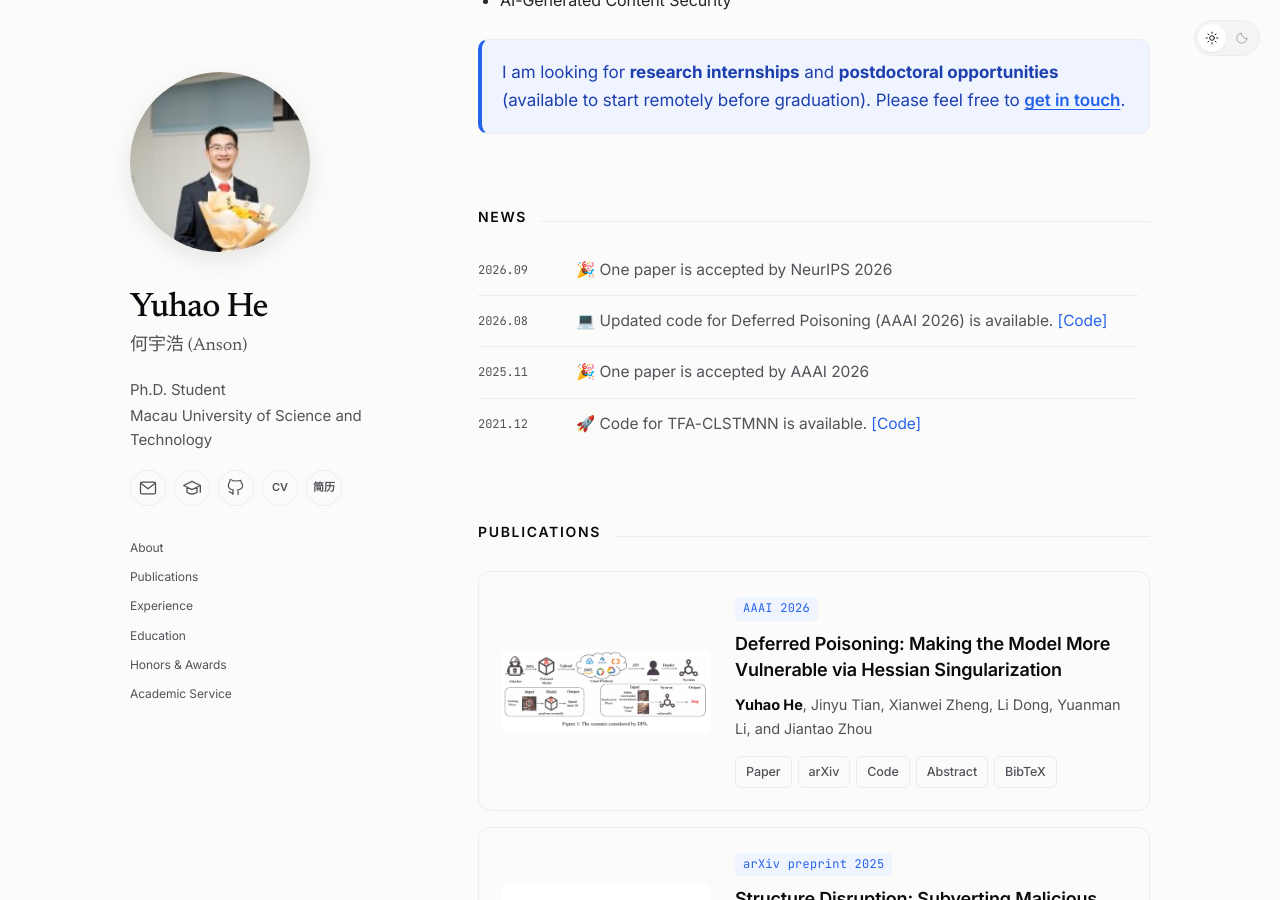
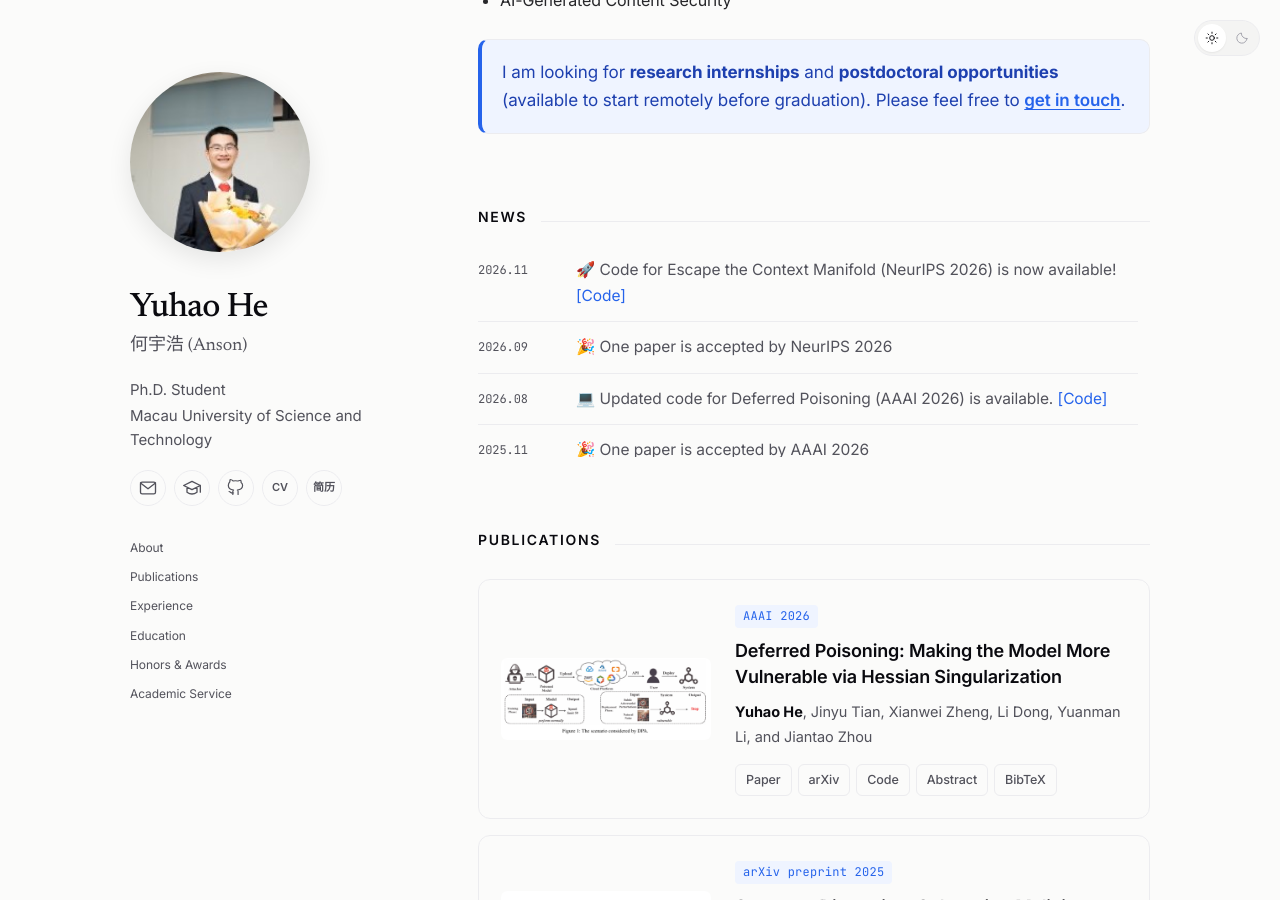
Before and after one commit to Anson-He/Anson-He.github.io, a Jekyll site: the page built from _pages/about.md, in a window 1280 px wide and 900 px high, scrolled down 477 px. Built offline with Jekyll 4.4.1, drawn with Linux system fonts in a browser that asks for light colours.

Commit message:
Correct code release News to NeurIPS paper Escape the Context Manifold

```diff
--- a/_data/manual_news.yml
+++ b/_data/manual_news.yml
@@ -5,7 +5,7 @@
   text: "💻 Updated code for Deferred Poisoning (AAAI 2026) is available."
   url: "https://github.com/Anson-He/Deferred-Poisoning-Attack"
   label: "Code"
-- date: "2021.12"
-  text: "🚀 Code for TFA-CLSTMNN is available."
-  url: "https://github.com/Anson-He/TFA-CLSTMNN-Novel-convolutional-network-for-sound-based-diagnosis-of-COVID-19"
+- date: "2026.11"
+  text: "🚀 Code for Escape the Context Manifold (NeurIPS 2026) is now available!"
+  url: "https://github.com/Anson-He/Escape-the-Context-Manifold"
   label: "Code"
```
